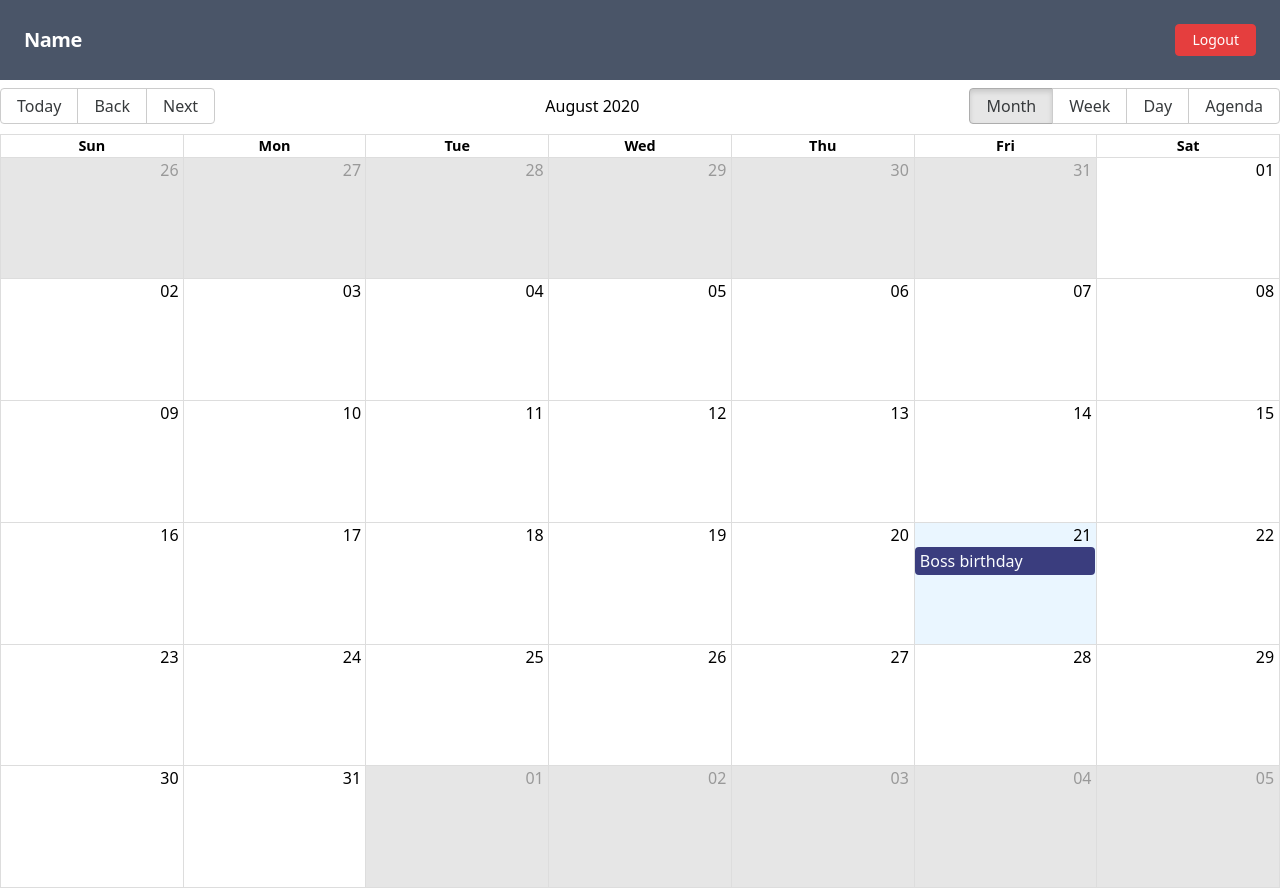
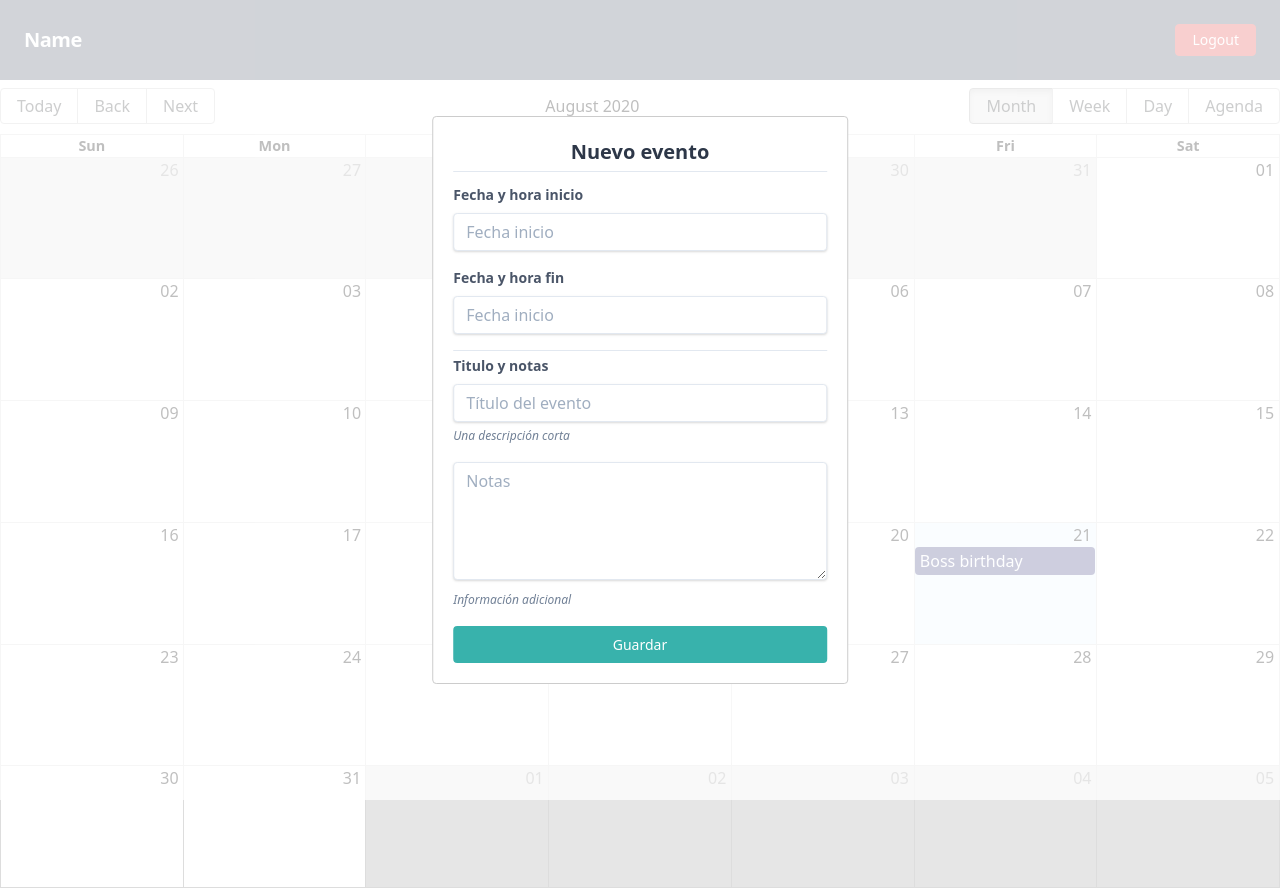
Before and after one commit to josebanega26/mern-calendar, a React (Create React App) app: page / in a window 1280 px wide. Built offline with nearby package versions, Linux system fonts and the light colour scheme.

Commit message:
Styling Calendar Modal Component

```diff
--- a/package.json
+++ b/package.json
@@ -13,6 +13,7 @@
     "postcss-cli": "^7.1.1",
     "react": "^16.13.1",
     "react-big-calendar": "^0.26.1",
+    "react-datetime-picker": "^3.0.2",
     "react-dom": "^16.13.1",
     "react-modal": "^3.11.2",
     "react-router-dom": "^5.2.0",
--- a/src/App.css
+++ b/src/App.css
@@ -1,3 +1,43 @@
 *:focus {
   outline: none !important;
 }
+/* Modal */
+.ReactModalPortal > div {
+  opacity: 0;
+}
+
+.ReactModalPortal .ReactModal__Overlay {
+  align-items: center;
+  display: flex;
+  justify-content: center;
+  transition: opacity 0.2s ease-in-out;
+  z-index: 999;
+}
+
+.modal-fondo {
+  background-color: rgba(0, 0, 0, 0.3);
+  bottom: 0;
+  left: 0;
+  right: 0;
+  top: 0;
+  position: fixed;
+}
+
+.ReactModalPortal .ReactModal__Overlay--after-open {
+  opacity: 1;
+}
+
+.ReactModalPortal .ReactModal__Overlay--before-close {
+  opacity: 0;
+}
+
+.modal {
+  background: white;
+  border-radius: 5px;
+  color: rgb(51, 51, 51);
+  display: inline;
+  max-height: 620px;
+  max-width: 500px;
+  outline: none;
+  padding: 10px;
+}
--- a/src/components/calendar/CalendarModal.tsx
+++ b/src/components/calendar/CalendarModal.tsx
@@ -11,18 +11,74 @@ const customStyles = {
     transform: 'translate(-50%, -50%)'
   }
 };
+Modal.setAppElement('#root');
+const CalendarModal = () => {
+  const modalIsOpen = true;
 
-const CalendarModal = () => {
-  const modalIsOpen = false;
+  const onRequestClose = () => {
+    console.log('clossing modall');
+  };
   return (
     <div>
       <Modal
         isOpen={modalIsOpen}
         // onAfterOpen={afterOpenModal}
-        // onRequestClose={closeModal}
+        onRequestClose={onRequestClose}
+        closeTimeoutMS={200}
         style={customStyles}
-        contentLabel="Example Modal">
-        <p>Calendar Modal</p>
+        contentLabel="Modal">
+        <h1 className="block w-full text-center text-xl text-gray-800 font-bold pb-1"> Nuevo evento </h1>
+        <hr className="mb-3" />
+        <form className="container">
+          <div className="mb-4 mt-1">
+            <label className="block text-gray-700 text-sm font-bold mb-2">Fecha y hora inicio</label>
+            <input
+              className="shadow appearance-none border rounded w-full py-2 px-3 text-gray-700 leading-tight focus:outline-none focus:shadow-outline"
+              placeholder="Fecha inicio"
+            />
+          </div>
+
+          <div className="mb-4 mt-1">
+            <label className="block text-gray-700 text-sm font-bold mb-2">Fecha y hora fin</label>
+            <input
+              className="shadow appearance-none border rounded w-full py-2 px-3 text-gray-700 leading-tight focus:outline-none focus:shadow-outline"
+              placeholder="Fecha inicio"
+            />
+          </div>
+
+          <hr />
+          <div className="mb-4 mt-1">
+            <label className="block text-gray-700 text-sm font-bold mb-2">Titulo y notas</label>
+            <input
+              type="text"
+              className="shadow appearance-none border rounded w-full py-2 px-3 text-gray-700 leading-tight focus:outline-none focus:shadow-outline"
+              placeholder="Título del evento"
+              name="title"
+              autoComplete="off"
+            />
+            <small id="emailHelp" className="text-gray-600 text-xs italic">
+              Una descripción corta
+            </small>
+          </div>
+
+          <div className="mb-4 mt-1">
+            <textarea
+              className="shadow appearance-none border rounded w-full py-2 px-3 text-gray-700 leading-tight focus:outline-none focus:shadow-outline"
+              placeholder="Notas"
+              rows={5}
+              name="notes"></textarea>
+            <small id="emailHelp" className="text-gray-600 text-xs italic">
+              Información adicional
+            </small>
+          </div>
+
+          <button
+            type="submit"
+            className="w-full bg-teal-500 hover:bg-teal-700 border-teal-500 hover:border-teal-700 text-sm border-4 text-white py-1 px-2 rounded">
+            <i className="far fa-save"></i>
+            <span> Guardar</span>
+          </button>
+        </form>
       </Modal>
     </div>
   );
```
Also changed, not shown: 1 other file (tests, documents, lock files or other folders).
